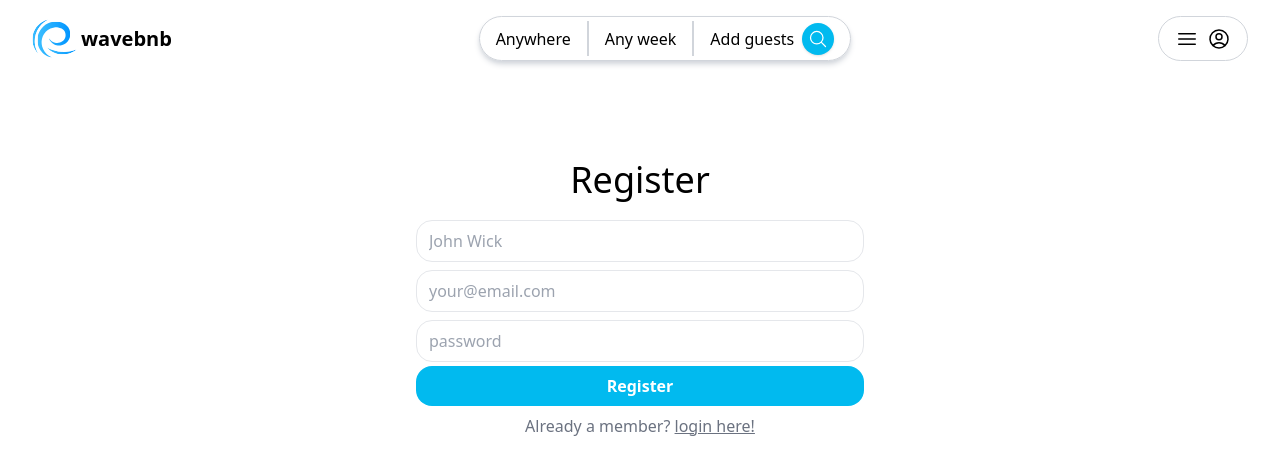
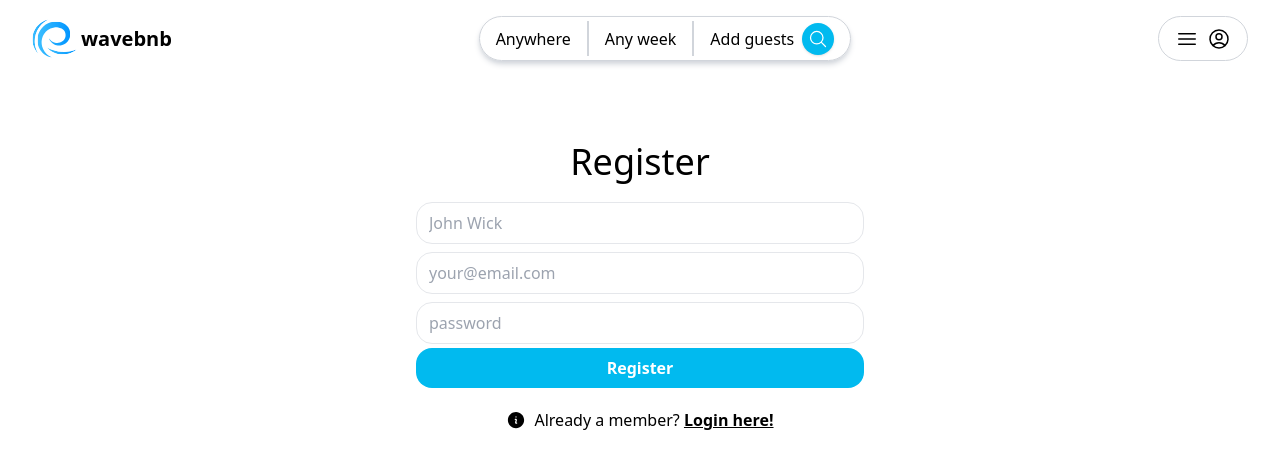
Before and after one commit to Techno2905/wave-bnb, a React (Vite) app in the folder client/: page /register in a window 1280 px wide. Shown: the top 474 px of the page. Built offline with nearby package versions, Linux system fonts and the light colour scheme; no server answers.

Commit message:
update-register

```diff
--- a/client/src/pages/RegisterPage.jsx
+++ b/client/src/pages/RegisterPage.jsx
@@ -1,44 +1,122 @@
 import axios from "axios";
-import { useState } from "react"
-import { Link } from "react-router-dom"
-export default function RegisterPage(){
-    const [name,setName]=useState('');
-    const [email,setEmail]=useState('');
-    const [password,setPassword]=useState('');
-    async function registerUser(ev){
+import { useState } from "react";
+import { Link } from "react-router-dom";
+export default function RegisterPage() {
+     const [name, setName] = useState("");
+     const [email, setEmail] = useState("");
+     const [password, setPassword] = useState("");
+     const [alertS, setAlertS] = useState(false);
+     async function registerUser(ev) {
           ev.preventDefault();
 
           try {
-            await axios.post('/register',{
+               await axios.post("/register", {
                     name,
                     email,
                     password,
                });
-            alert('Registration sucessful. Login now!');
+               setAlertS(true);
           } catch (e) {
-            alert('Registration failed. Please try again');
+               setAlertS(false);
+          }
+     }
+     function regAlert() {
+          if (!alertS) {
+               return (
+                    <div
+                         class="mb-3 inline-flex w-full items-center justify-center rounded-lg bg-primary-100 px-6 py-5 text-base text-primary-700"
+                         role="alert"
+                    >
+                         <span class="mr-2">
+                              <svg
+                                   xmlns="http://www.w3.org/2000/svg"
+                                   viewBox="0 0 24 24"
+                                   fill="currentColor"
+                                   class="h-5 w-5"
+                              >
+                                   <path
+                                        fill-rule="evenodd"
+                                        d="M2.25 12c0-5.385 4.365-9.75 9.75-9.75s9.75 4.365 9.75 9.75-4.365 9.75-9.75 9.75S2.25 17.385 2.25 12zm8.706-1.442c1.146-.573 2.437.463 2.126 1.706l-.709 2.836.042-.02a.75.75 0 01.67 1.34l-.04.022c-1.147.573-2.438-.463-2.127-1.706l.71-2.836-.042.02a.75.75 0 11-.671-1.34l.041-.022zM12 9a.75.75 0 100-1.5.75.75 0 000 1.5z"
+                                        clip-rule="evenodd"
+                                   />
+                              </svg>
+                         </span>
+                         <span>
+                              Already a member?{" "}
+                              <Link
+                                   to={"/login"}
+                                   className="underline text font-bold"
+                              >
+                                   Login here!
+                              </Link>
+                         </span>
+                    </div>
+               );
+          } else {
+               return (
+                    <div
+                         className="mb-3 inline-flex w-full items-center justify-center rounded-lg bg-success-100 px-6 py-5 text-base text-success-700"
+                         role="alert"
+                    >
+                         <span className="mr-2">
+                              <svg
+                                   xmlns="http://www.w3.org/2000/svg"
+                                   viewBox="0 0 24 24"
+                                   fill="currentColor"
+                                   class="h-5 w-5"
+                              >
+                                   <path
+                                        fillRule="evenodd"
+                                        d="M2.25 12c0-5.385 4.365-9.75 9.75-9.75s9.75 4.365 9.75 9.75-4.365 9.75-9.75 9.75S2.25 17.385 2.25 12zm13.36-1.814a.75.75 0 10-1.22-.872l-3.236 4.53L9.53 12.22a.75.75 0 00-1.06 1.06l2.25 2.25a.75.75 0 001.14-.094l3.75-5.25z"
+                                        clipRule="evenodd"
+                                   />
+                              </svg>
+                         </span>
+                         <span>
+                              Registration Sucessful!{" "}
+                              <Link
+                                   to={"/login"}
+                                   className="underline text font-bold"
+                              >
+                                   {" "}
+                                   Login here!
+                              </Link>
+                         </span>
+                    </div>
+               );
           }
      }
      return (
           <div className="mt-4 grow flex items-center justify-around">
                <div className="mb-64">
                     <h1 className="text-4xl text-center mb-4">Register</h1>
-            <form action="" className="max-w-md mx-auto " onSubmit={registerUser}>
-                <input type="text" placeholder="John Wick"
+                    <form
+                         action=""
+                         className="max-w-md mx-auto "
+                         onSubmit={registerUser}
+                    >
+                         <input
+                              type="text"
+                              placeholder="John Wick"
                               value={name}
-                    onChange={ev=>setName(ev.target.value)}/>
-                <input type="email" placeholder="your@email.com"
+                              onChange={(ev) => setName(ev.target.value)}
+                         />
+                         <input
+                              type="email"
+                              placeholder="your@email.com"
                               value={email}
-                    onChange={ev=>setEmail(ev.target.value)}/>
-                <input type="password" placeholder="password"
+                              onChange={(ev) => setEmail(ev.target.value)}
+                         />
+                         <input
+                              type="password"
+                              placeholder="password"
                               value={password}
-                    onChange={ev=>setPassword(ev.target.value)}/>
+                              onChange={(ev) => setPassword(ev.target.value)}
+                         />
                          <button className="primary font-bold">Register</button>
-                <div className="text-center py-2 text-gray-500">
-                Already a member? <Link to={'/login'} className="underline text">login here!</Link>
-                </div>
                     </form>
+                    {regAlert()}
                </div>
           </div>
-    )
+     );
 }
```
Lines whose indentation alone changed are shown as unchanged.
